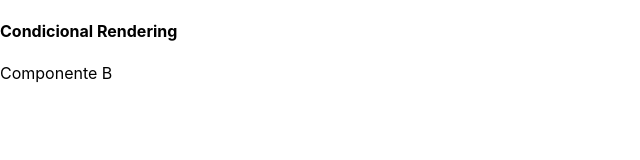
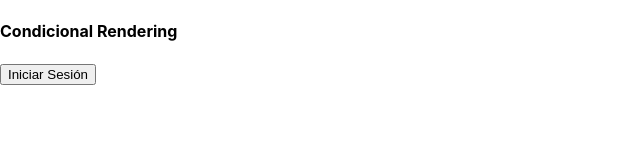
Before and after one commit to Ces1980/ConceptosPracticasReact, a React (Create React App) app: page / in a window 1280 px wide. Shown: the top 160 px of the page, without its empty margins (0-640 px from the left). Built offline with nearby package versions, Linux system fonts and the light colour scheme.

Commit message:
Ejemplo práctico de renderizado condicional

```diff
--- a/src/sections/condicional.js
+++ b/src/sections/condicional.js
@@ -6,15 +6,18 @@
 import React, {Component} from 'react';
 
 
-class ComponenteA extends Component{
+class LoginButton extends Component{
     render(){
-        return <p>Componente A</p>
+        return <button>Iniciar Sesión</button>
     }
 }
 
-class ComponenteB extends Component{
+class LogoutButton extends Component{
     render(){
-        return <p>Componente B</p>
+        return <div>
+            <p>Bienvenido ,usuario</p>
+            <button>Cerrar Sesión</button>
+        </div>
     }
 }
 
@@ -22,13 +25,13 @@
 export default class CondicionalSection extends Component{
     constructor(){
         super()
-        this.state= {mostraA: false}
+        this.state= {isUserLogged: false}
     }
     render(){
         return(
             <div>
                 <h4>Condicional Rendering</h4>
-                {this.state.mostraA ? <ComponenteA/> : <ComponenteB/>}
+                {this.state.isUserLogged ? <LogoutButton/> : <LoginButton/>}
             </div>
         )
     }
```
